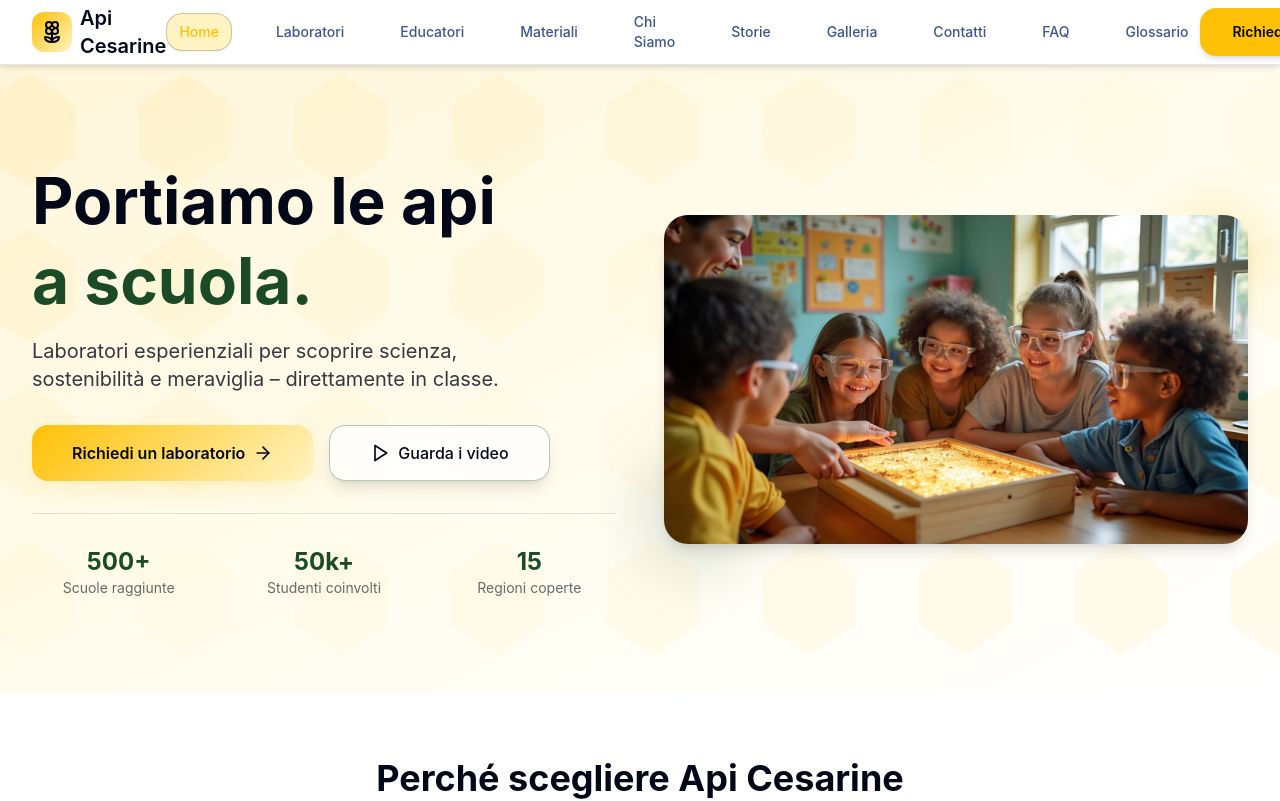
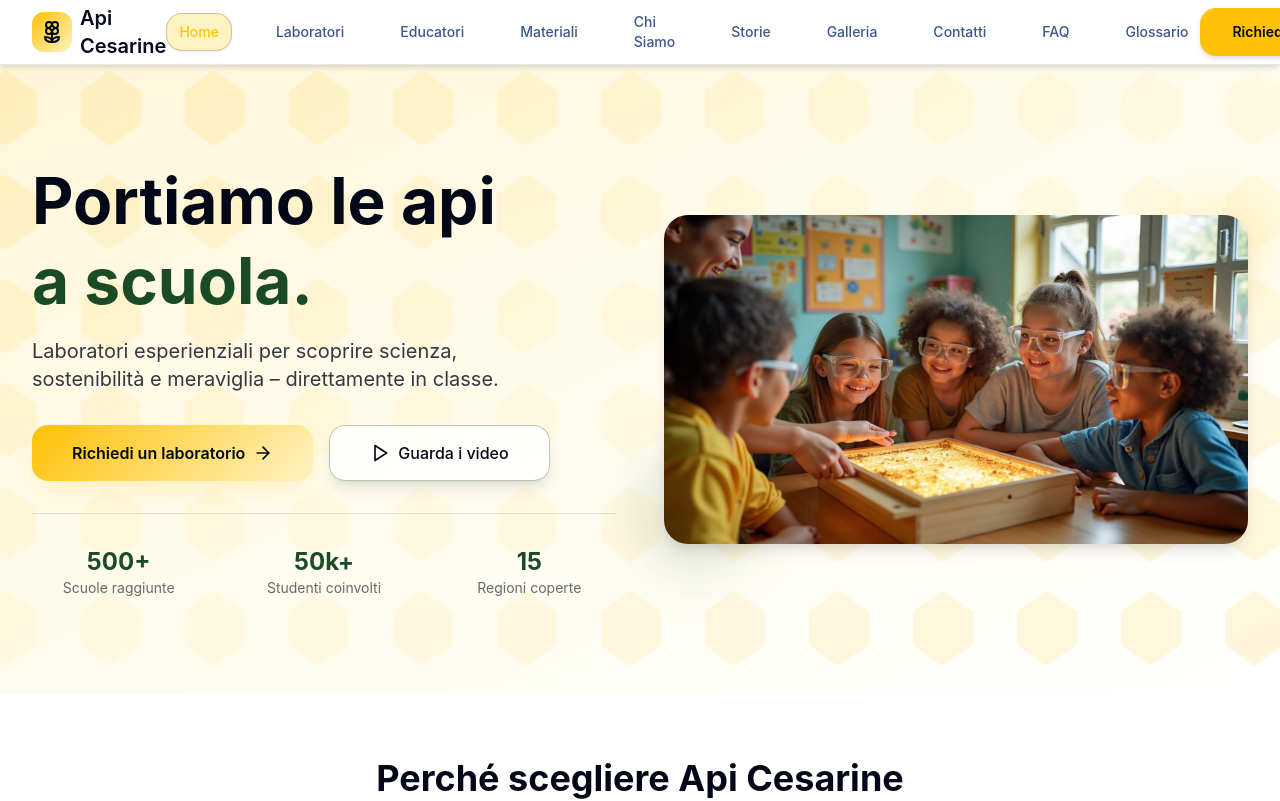
Before and after one commit to gabrizanni/apicesarine, a React (Vite) app: page / in a window 1280 px wide. Shown: the top 801 px of the page. Built offline with nearby package versions, Linux system fonts and the light colour scheme; the HTML template or start-up script is replaced by a standard one.

Commit message:
Update hexagon background

```diff
--- a/src/components/layout/Layout.tsx
+++ b/src/components/layout/Layout.tsx
@@ -15,8 +15,8 @@ const Layout = ({ children }: LayoutProps) => {
         <div className="absolute inset-0 pointer-events-none overflow-hidden">
           <svg className="w-full h-full" viewBox="0 0 100 100" fill="none" preserveAspectRatio="xMidYMid slice">
             <defs>
-              <pattern id="hexagon-main" x="0" y="0" width="6" height="6" patternUnits="userSpaceOnUse">
-                <polygon points="2.5,0.3 4.3,1.5 4.3,3.5 2.5,4.7 0.7,3.5 0.7,1.5" fill="currentColor" className="text-honey/[0.08]" />
+              <pattern id="hexagon-main" x="0" y="0" width="4" height="4" patternUnits="userSpaceOnUse">
+                <polygon points="1.6,0.2 2.8,1 2.8,2.3 1.6,3.1 0.5,2.3 0.5,1" fill="currentColor" className="text-honey/[0.15]" />
               </pattern>
             </defs>
             <rect width="100" height="100" fill="url(#hexagon-main)" />
```
